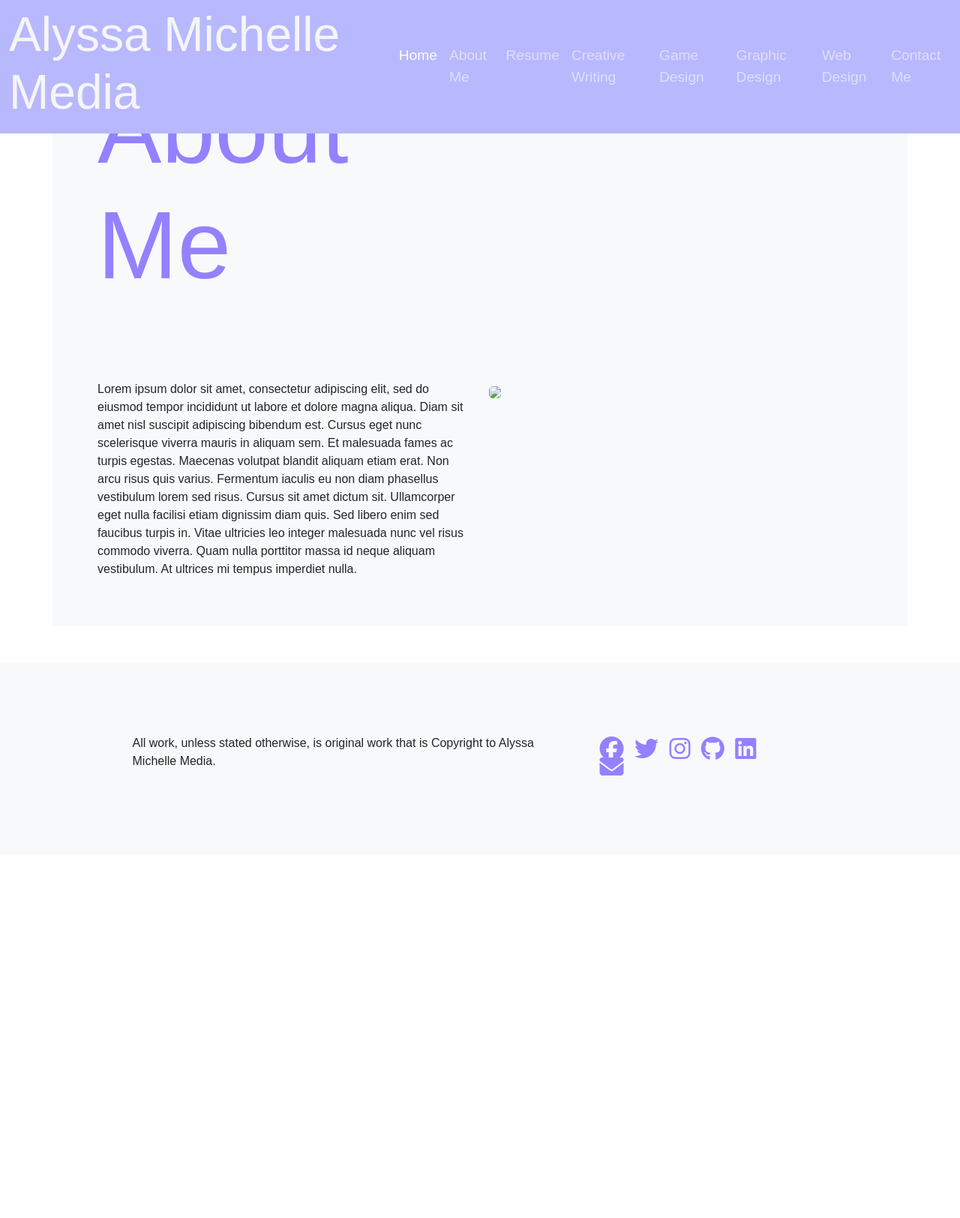
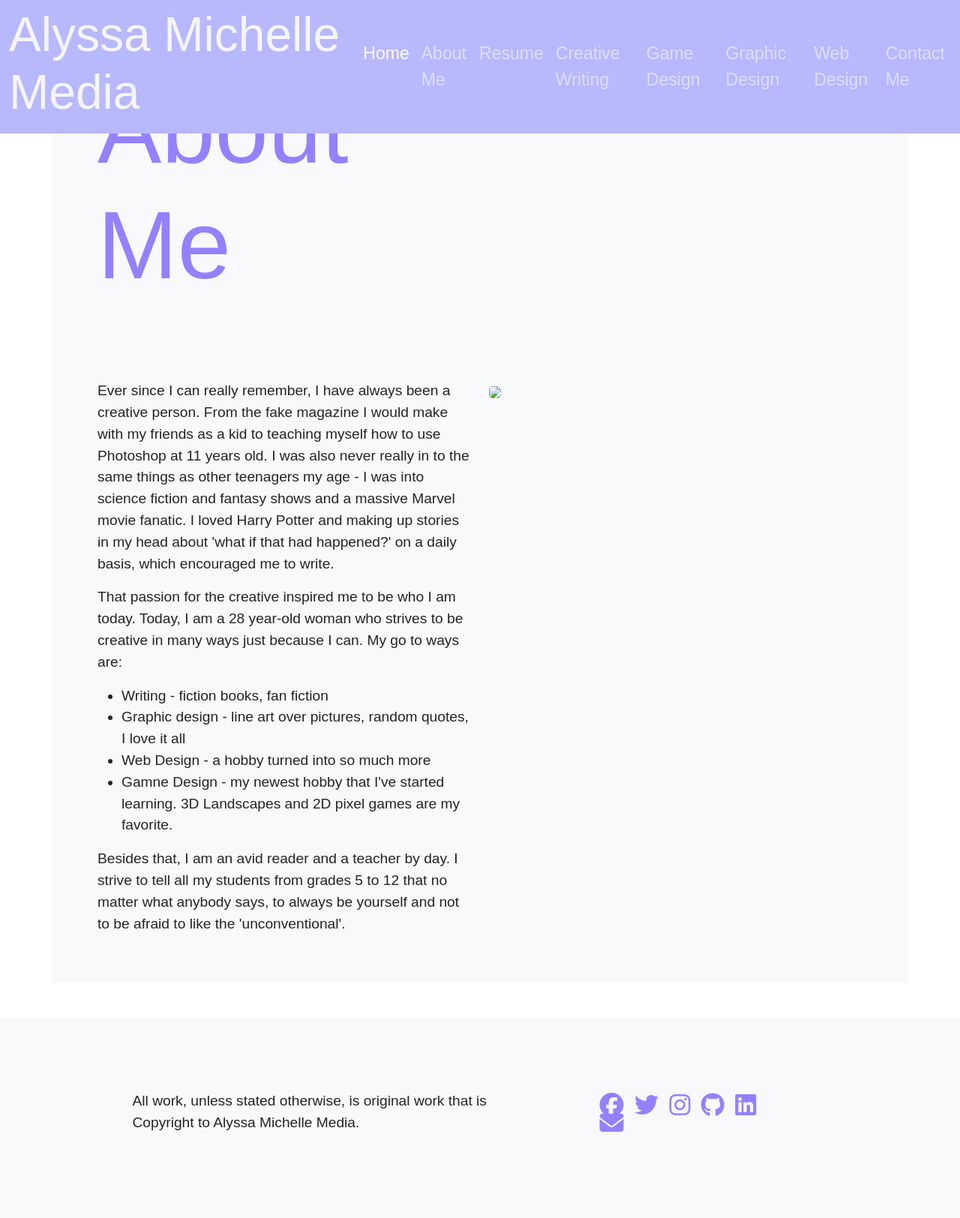
Before and after one commit to alyssamichelle719/alyssamichelle719.github.io, a PHP site: page /about.html in a window 1280 px wide. Shown: the whole page at 75% size. Before the commit the page ends 1034 px from the top, so only its background shows below. Run offline with PHP 8.4, Linux system fonts and the light colour scheme; some libraries are stand-ins or nearby versions; some web fonts are replaced.

Commit message:
done enough tbh

```diff
--- a/about.html
+++ b/about.html
@@ -70,9 +70,20 @@
         <div class="row p-5">
             <div class="col-lg-6">
                 <p>
-                    Lorem ipsum dolor sit amet, consectetur adipiscing elit, sed do eiusmod tempor incididunt ut labore et dolore magna aliqua. Diam sit amet nisl suscipit adipiscing bibendum est. Cursus eget nunc scelerisque viverra mauris in aliquam sem. Et malesuada fames ac turpis egestas. Maecenas volutpat blandit aliquam etiam erat. Non arcu risus quis varius. Fermentum iaculis eu non diam phasellus vestibulum lorem sed risus. Cursus sit amet dictum sit. Ullamcorper eget nulla facilisi etiam dignissim diam quis. Sed libero enim sed faucibus turpis in. Vitae ultricies leo integer malesuada nunc vel risus commodo viverra. Quam nulla porttitor massa id neque aliquam vestibulum. At ultrices mi tempus imperdiet nulla.
+                    Ever since I can really remember, I have always been a creative person. From the fake magazine I would make with my friends as a kid to teaching myself how to use Photoshop at 11 years old. I was also never really in to the same things as other teenagers my age - I was into science fiction and fantasy shows and a massive Marvel movie fanatic. I loved Harry Potter and making up stories in my head about 'what if that had happened?' on a daily basis, which encouraged me to write.
                 </p>
-
+                <p>
+                  That passion for the creative inspired me to be who I am today. Today, I am a 28 year-old woman who strives to be creative in many ways just because I can. My go to ways are:
+                  <ul>
+                    <li>Writing - fiction books, fan fiction</li>
+                    <li>Graphic design - line art over pictures, random quotes, I love it all</li>
+                    <li>Web Design - a hobby turned into so much more</li>
+                    <li>Gamne Design - my newest hobby that I've started learning. 3D Landscapes and 2D pixel games are my favorite.</li>
+                  </ul>
+                </p>
+                <p>
+                  Besides that, I am an avid reader and a teacher by day. I strive to tell all my students from grades 5 to 12 that no matter what anybody says, to always be yourself and not to be afraid to like the 'unconventional'.
+                </p>
             </div>
             <div class="col">
                 <img src="https://via.placeholder.com/500x300?text=Image" class="rounded-3 my-2"/>
--- a/style.css
+++ b/style.css
@@ -53,6 +53,10 @@ h4{
 
 a:hover{
     color: var(--bs-light);
+}
+
+p, li{
+    font-size: 1.2em;
 }
 
 
```
